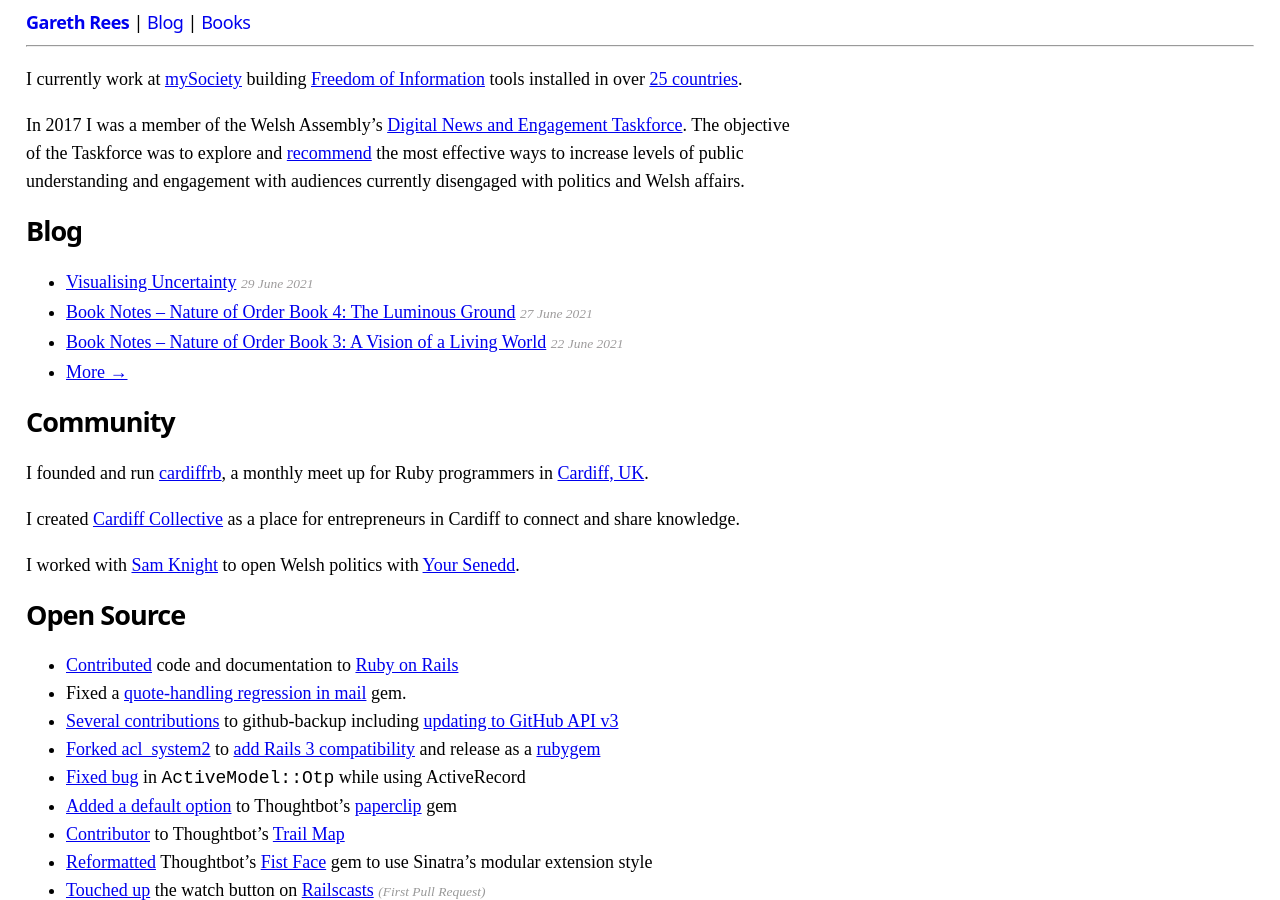
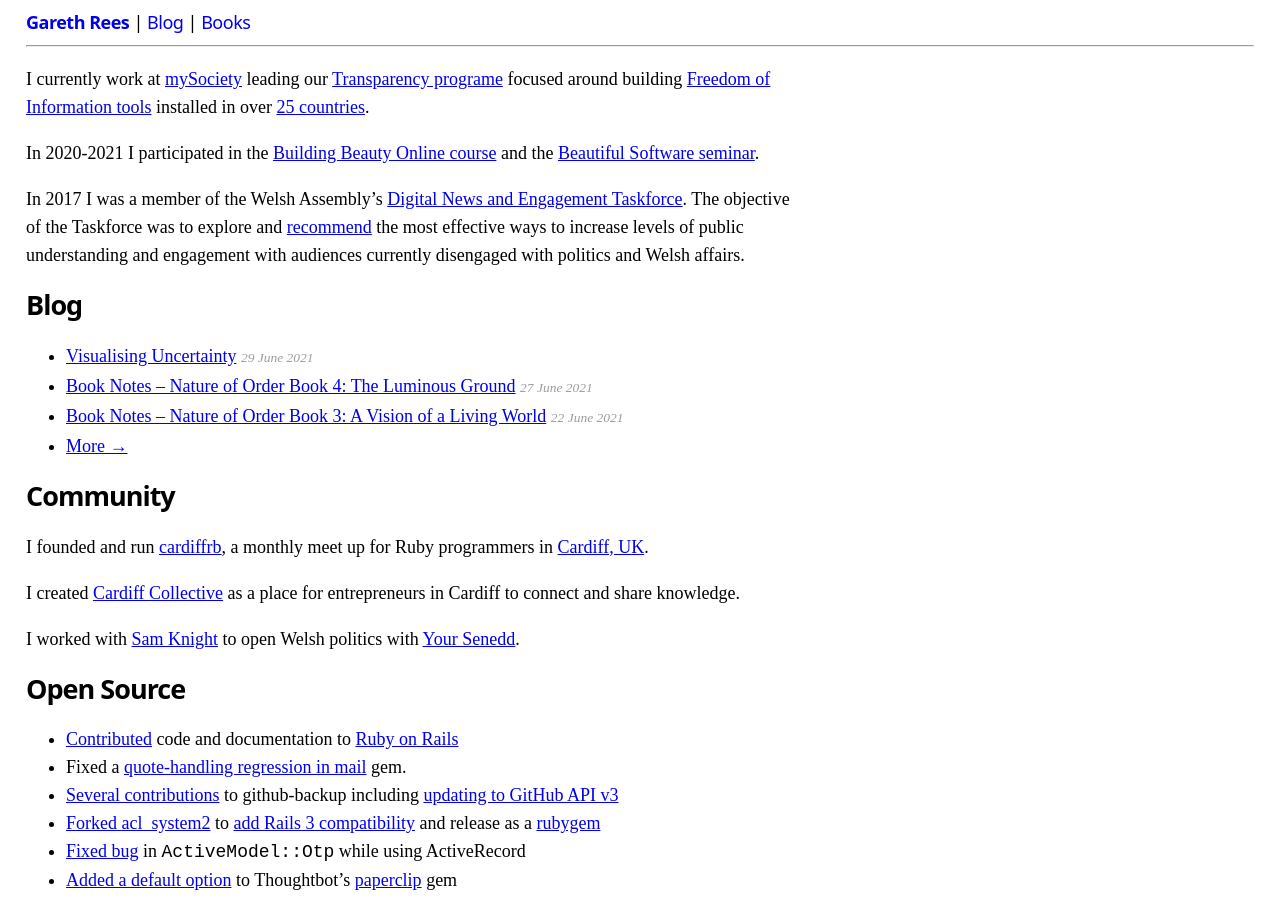
Before and after one commit to garethrees/garethrees.github.com, a Jekyll site: the page built from index.md, in a window 1280 px wide and 900 px high. Built offline with Jekyll 4.4.1, drawn with Linux system fonts in a browser that asks for light colours.

Commit message:
Update homepage

```diff
--- a/index.md
+++ b/index.md
@@ -3,7 +3,9 @@
 title: Home
 ---
 
-I currently work at [mySociety](http://www.mysociety.org) building [Freedom of Information](https://www.mysociety.org/freedom-of-information/) tools installed in over [25 countries](http://alaveteli.org/deployments/).
+I currently work at [mySociety](http://www.mysociety.org) leading our [Transparency programe](https://www.mysociety.org/transparency) focused around building [Freedom of Information tools](https://www.whatdotheyknow.com/) installed in over [25 countries](http://alaveteli.org/deployments/).
+
+<p>In 2020-2021 I participated in the <a href="/building-beauty">Building Beauty Online course</a> and the <a href="/building-beauty">Beautiful Software seminar</a>.</p>
 
 In 2017 I was a member of the Welsh Assembly's [Digital News and Engagement Taskforce](https://senedd.wales/senedd-now/news/leighton-andrews-to-head-up-digital-news-and-information-taskforce/). The objective of the Taskforce was to explore and [recommend](https://senedd.wales/senedd-now/news/assembly-encouraged-to-look-beyond-conventional-media-to-reach-people-in-wales-digital-taskforce-launches-creating-a-digital-dialogue-report/) the most effective ways to increase levels of public understanding and engagement with audiences currently disengaged with politics and Welsh affairs.
 
```
